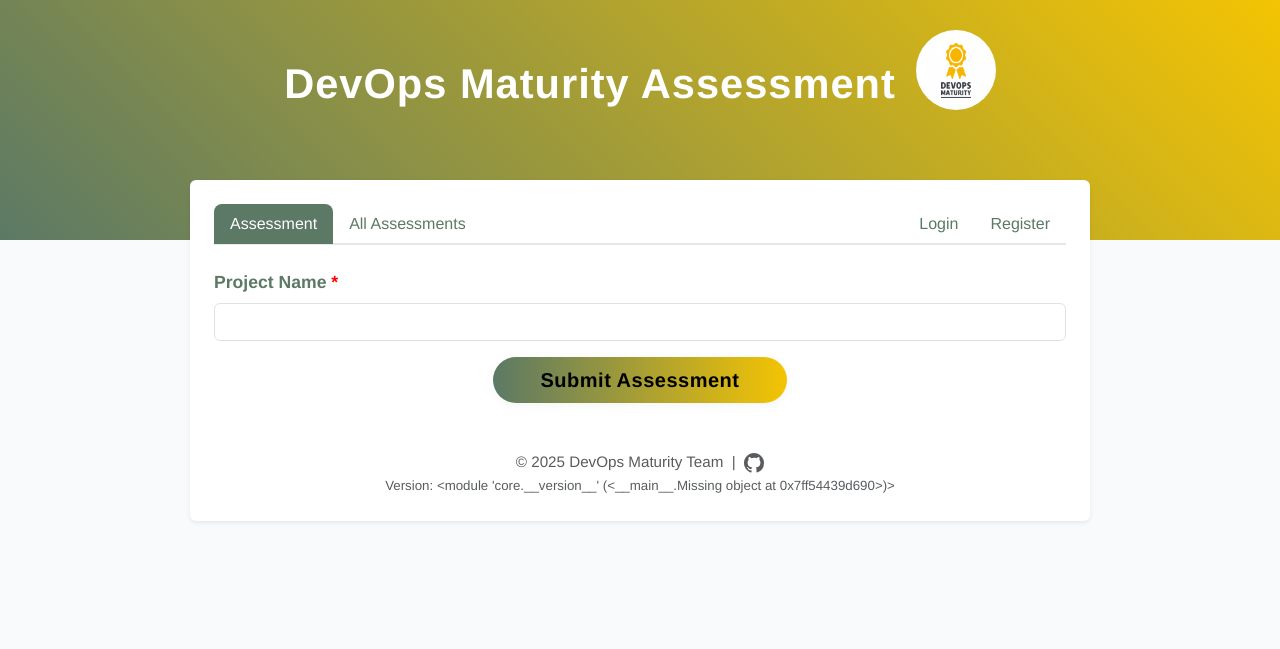
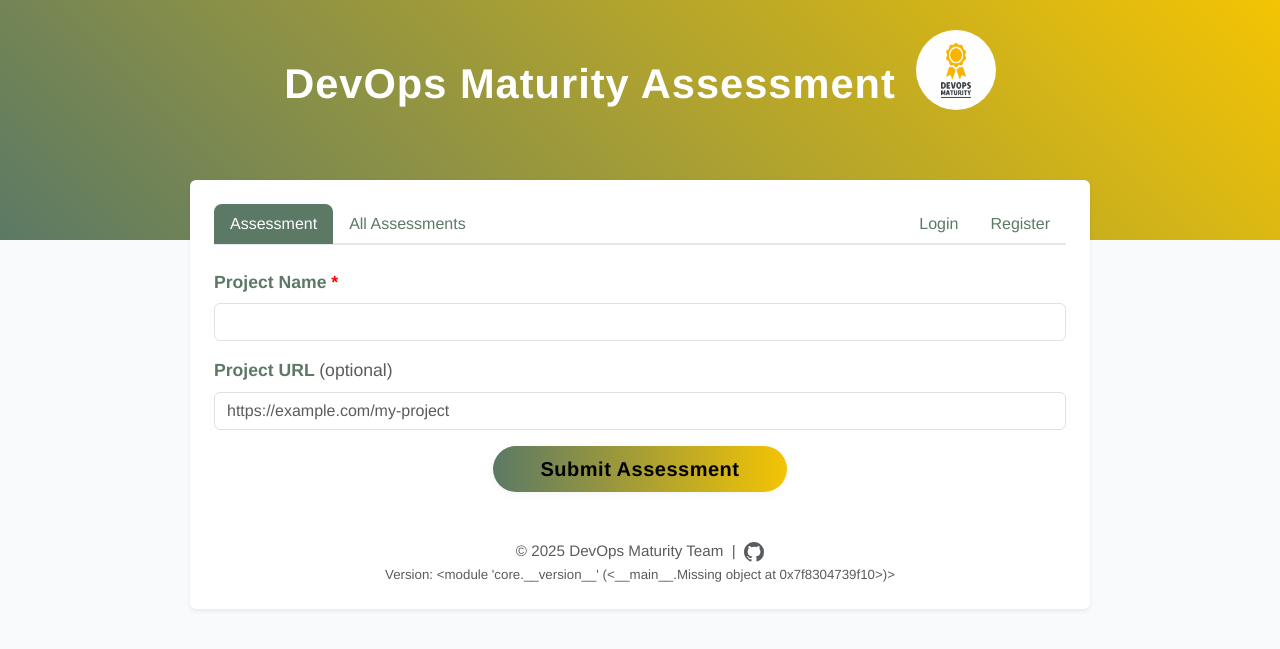
Before and after one commit to devops-maturity/devops-maturity, a FastAPI app: page / in a window 1280 px wide. Shown: the top 649 px of the page. Run offline with FastAPI, Linux system fonts and the light colour scheme; parts of the project's set-up code (start-up, migrations or seed data) failed here and were passed over.

Commit message:
Add optional project URL to assessments (#91)

```diff
--- a/src/core/model.py
+++ b/src/core/model.py
@@ -25,6 +25,7 @@ class Assessment(Base):  # type: ignore
     __tablename__ = "assessments"
     id = Column(Integer, primary_key=True, index=True)
     project_name = Column(String, nullable=False)
+    project_url = Column(String, nullable=True)
     user_id = Column(Integer)
     responses = Column(JSON)
 
--- a/src/web/main.py
+++ b/src/web/main.py
@@ -84,12 +84,14 @@ async def edit_assessment_submit(request: Request, assessment_id: int):
                 "error": "Project Name is required.",
             },
         )
+    project_url = form.get("project_url") or None
     responses_dict = {}
     for k, v in form.items():
-        if k == "project_name":
+        if k in ("project_name", "project_url"):
             continue
         responses_dict[k] = v == "yes"
     assessment.project_name = project_name
+    assessment.project_url = project_url
     assessment.responses = responses_dict
     db.commit()
     db.close()
@@ -368,10 +370,11 @@ async def submit(request: Request):
                 "error": "Project Name is required.",
             },
         )
+    project_url = form.get("project_url") or None
     responses = []
     responses_dict = {}
     for k, v in form.items():
-        if k == "project_name":
+        if k in ("project_name", "project_url"):
             continue
         answer = v == "yes"
         responses.append(UserResponse(id=k, answer=answer))
@@ -383,7 +386,10 @@ async def submit(request: Request):
     # Save to database
     db = SessionLocal()
     assessment = Assessment(
-        project_name=project_name, user_id=user_id, responses=responses_dict
+        project_name=project_name,
+        project_url=project_url,
+        user_id=user_id,
+        responses=responses_dict,
     )
     db.add(assessment)
     db.commit()
@@ -400,6 +406,7 @@ async def submit(request: Request):
             "level": level,
             "badge_url": badge_url,
             "project_name": project_name,
+            "project_url": project_url,
             "user": user,
         },
     )
@@ -427,6 +434,7 @@ def list_assessments(request: Request):
             {
                 "id": a.id,
                 "project_name": getattr(a, "project_name", ""),
+                "project_url": getattr(a, "project_url", None),
                 "user": users.get(a.user_id),
                 "responses": a.responses,
                 "point": point,
--- a/src/web/templates/edit_assessment.html
+++ b/src/web/templates/edit_assessment.html
@@ -48,6 +48,10 @@
             <label for="project_name" class="form-label fw-bold">Project Name <span style="color:red">*</span></label>
             <input type="text" class="form-control" id="project_name" name="project_name" value="{{ assessment.project_name }}" required>
         </div>
+        <div class="mb-3">
+            <label for="project_url" class="form-label fw-bold">Project URL <span class="text-muted fw-normal">(optional)</span></label>
+            <input type="url" class="form-control" id="project_url" name="project_url" value="{{ assessment.project_url or '' }}" placeholder="https://example.com/my-project">
+        </div>
         {% for cat in categories %}
             <div class="category-title">{{ cat }}</div>
             {% for c in criteria if cat == c.category %}
--- a/src/web/templates/form.html
+++ b/src/web/templates/form.html
@@ -47,6 +47,10 @@
                 <label for="project_name" class="form-label fw-bold">Project Name <span style="color:red">*</span></label>
                 <input type="text" class="form-control" id="project_name" name="project_name" required>
             </div>
+            <div class="mb-3">
+                <label for="project_url" class="form-label fw-bold">Project URL <span class="text-muted fw-normal">(optional)</span></label>
+                <input type="url" class="form-control" id="project_url" name="project_url" placeholder="https://example.com/my-project">
+            </div>
             {% for cat in categories %}
                 <div class="category-title">{{ cat }}</div>
                 {% for c in criteria if cat == c.category %}
--- a/src/web/templates/result.html
+++ b/src/web/templates/result.html
@@ -48,6 +48,11 @@
             Your score: {{ "%.1f"|format(score) }}
         </span>
     </div>
+    {% if project_url %}
+    <div class="text-center mb-3">
+        <a href="{{ project_url }}" target="_blank" rel="noopener noreferrer">{{ project_url }}</a>
+    </div>
+    {% endif %}
     <div class="text-center mb-2">
         <img class="badge-img" src="{{ badge_url }}" alt="DevOps Maturity Badge">
     </div>
```
Also changed, not shown: src/cli/main.py (+20 -4 lines), src/web/templates/assessments.html (+7 -1 lines).
